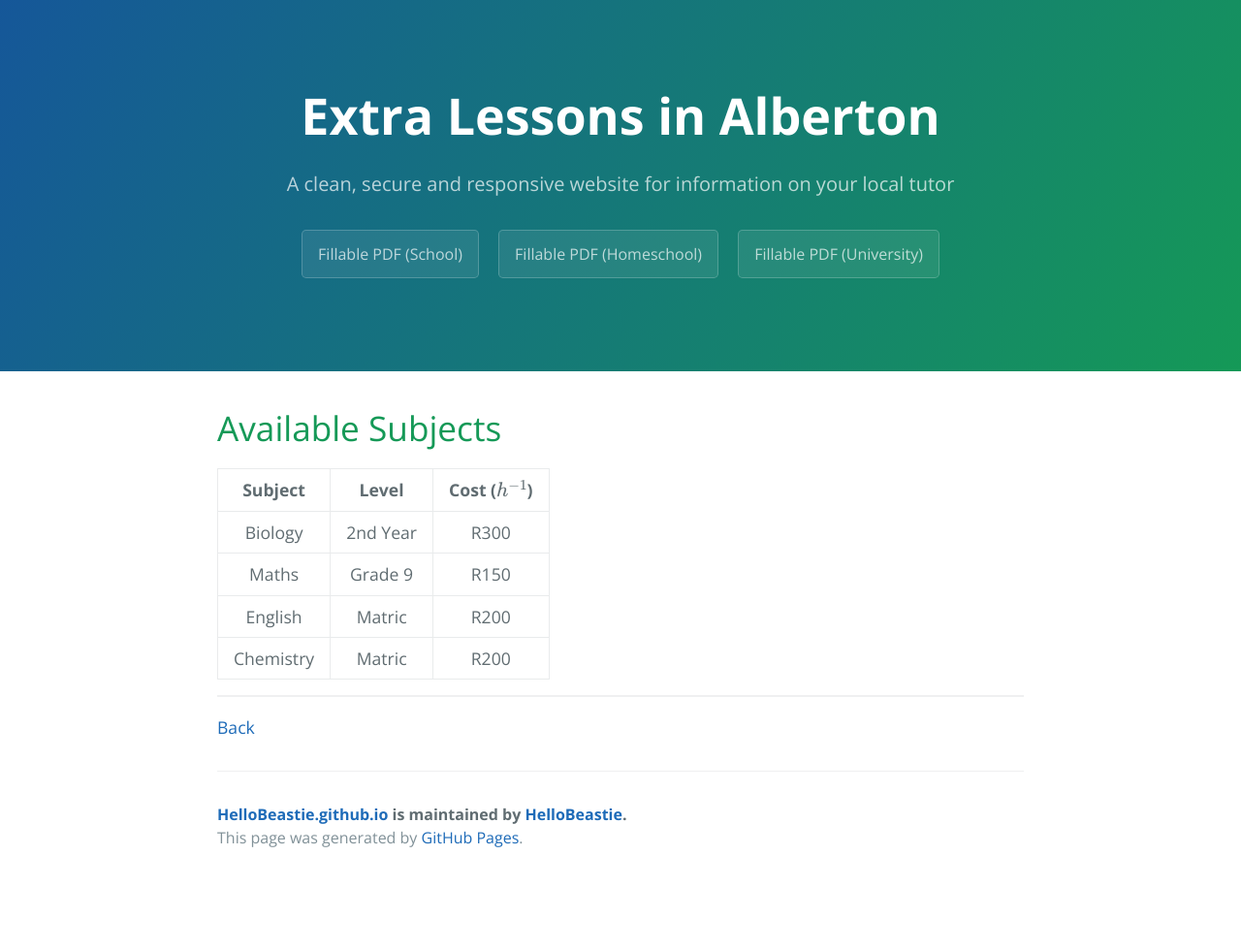
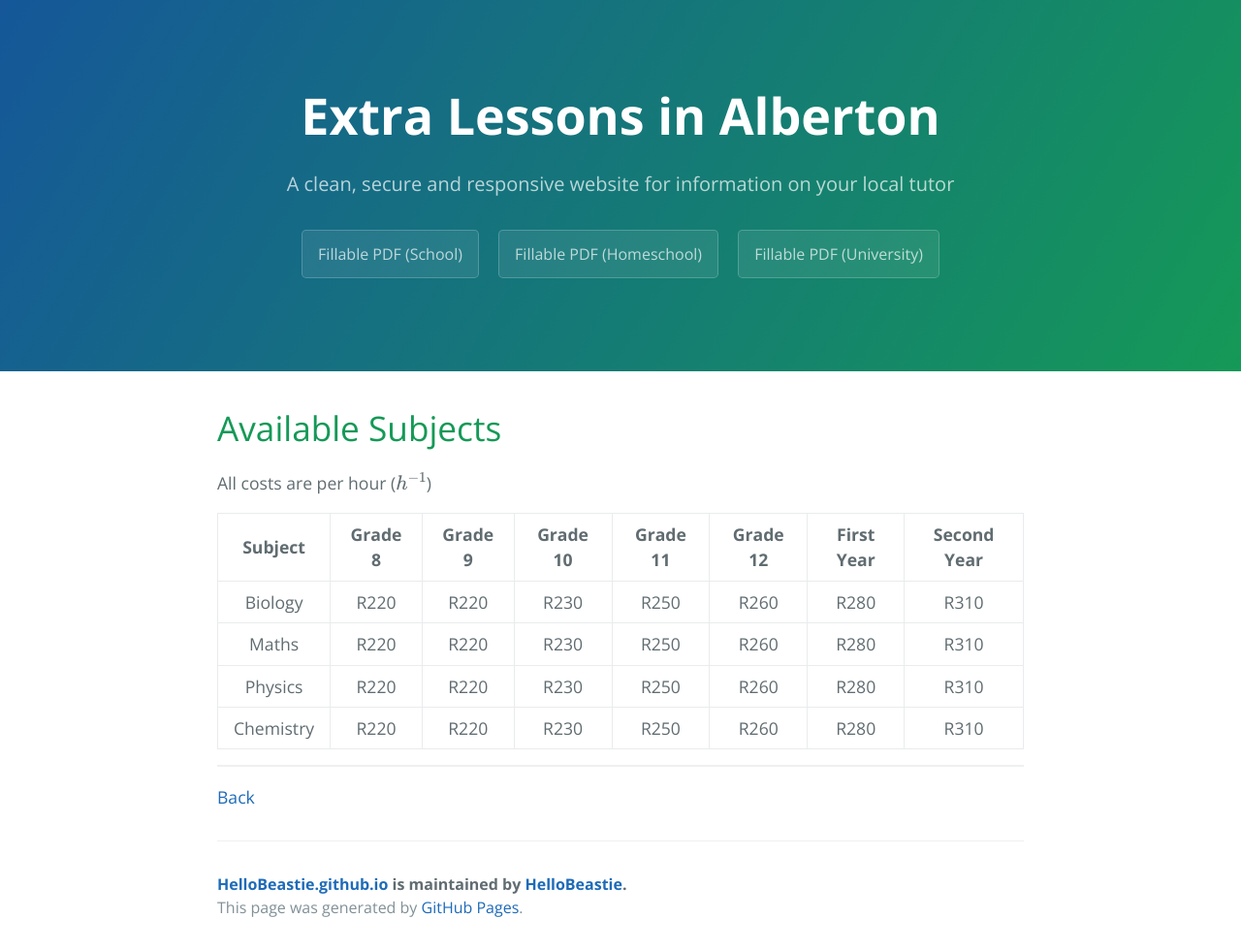
Before and after one commit to HelloBeastie/HelloBeastie.github.io, a Jekyll site: the page built from available-subjects.md, in a window 1280 px wide. Shown: the whole page at 97% size. Built offline with Jekyll 4.4.1, drawn with Linux system fonts in a browser that asks for light colours; formulas are drawn with MathJax 3; our own code applies the rules of GitHub Pages for plain Markdown files; before the commit the page ends 908 px from its top, so only the background shows below that.

```diff
--- a/available-subjects.md
+++ b/available-subjects.md
@@ -4,12 +4,16 @@ layout: default
 
 # [](#Available Subjects)Available Subjects
 
-| Subject      | Level             | Cost ($h^{-1}$) |
-|:------------:|:-----------------:|:---------------:|
-| Biology      | 2nd Year          | R300            |
-| Maths        | Grade 9           | R150            |
-| English      | Matric            | R200            |
-| Chemistry    | Matric            | R200            |
+All costs are per hour ($h^{-1}$)
+
+| Subject      | Grade 8       | Grade 9		 |  Grade 10       |  Grade 11       |  Grade 12       |  First Year     |  Second Year    |
+|:------------:|:-------------:|:---------------:|:---------------:|:---------------:|:---------------:|:---------------:|:---------------:|
+| Biology      | R220          | R220            |  R230           |  R250           |  R260           |   R280          |  R310           |
+| Maths        | R220          | R220            |  R230           |  R250           |  R260           |   R280          |  R310           |
+| Physics      | R220          | R220            |  R230           |  R250           |  R260           |   R280          |  R310           |
+| Chemistry    | R220          | R220            |  R230           |  R250           |  R260           |   R280          |  R310           |
+
+
 
 * * *
 <a href="javascript:history.back()">Back</a>
```
Also changed, not shown: about.md (+3 -1 lines).
